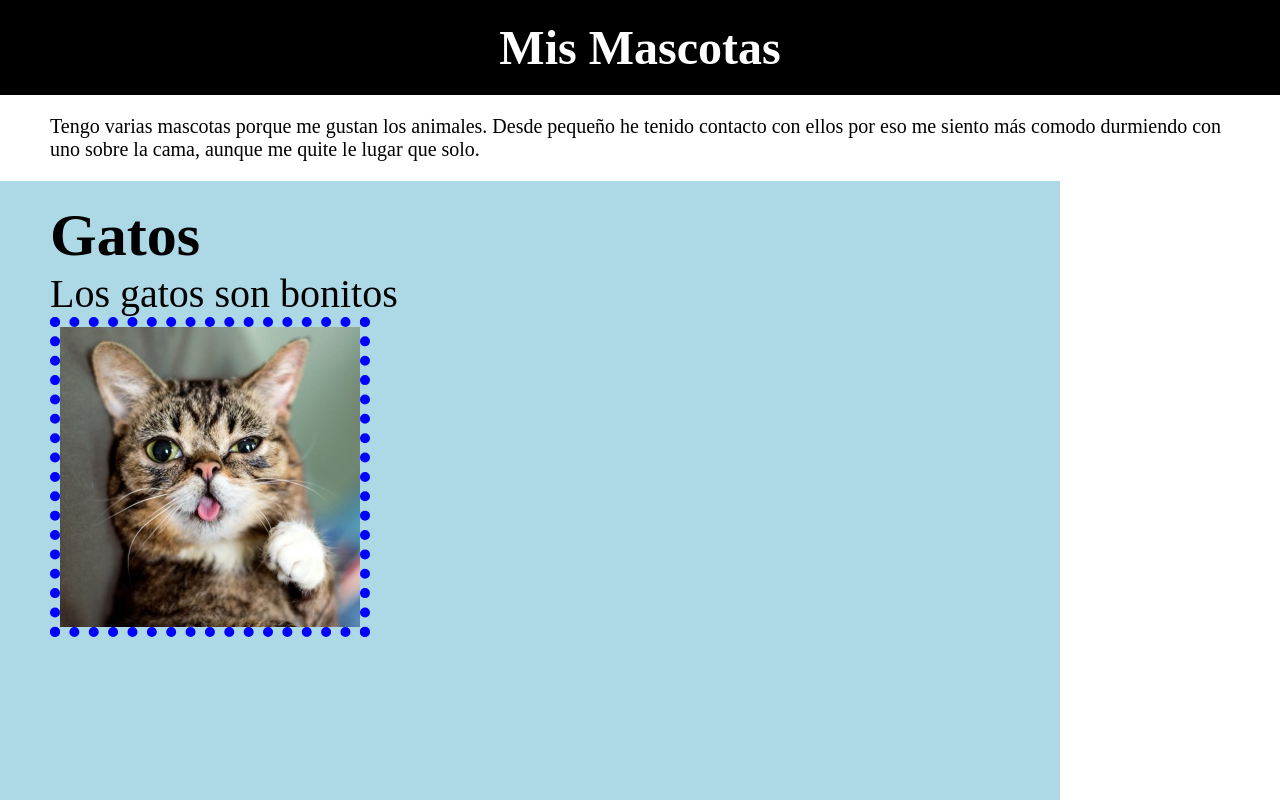
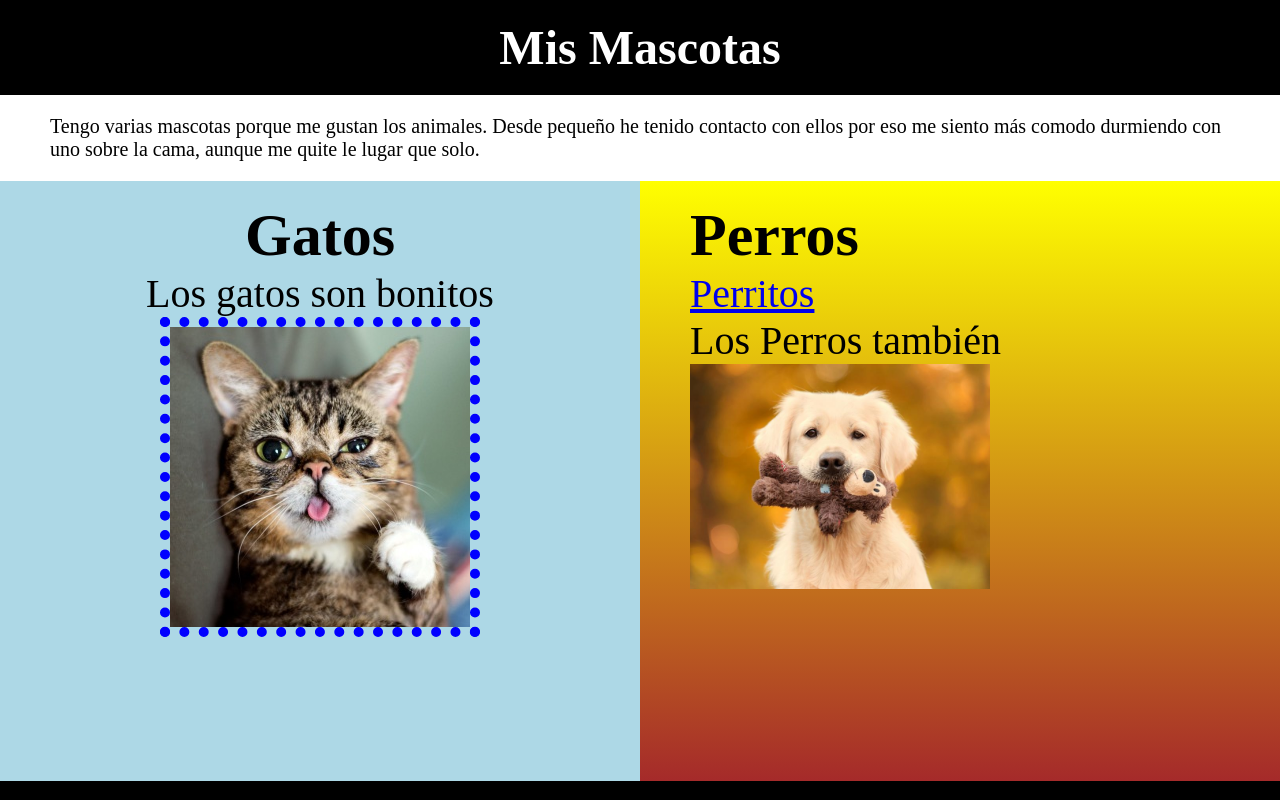
Before and after one commit to AnuarHarb/perros-y-gatos, a plain HTML site: page index.html in a window 1280 px wide. Shown: the top 800 px of the page. Drawn offline with Linux system fonts and the light colour scheme.

Commit message:
displays

```diff
--- a/index.html
+++ b/index.html
@@ -14,20 +14,19 @@
       <p>Tengo varias mascotas porque me gustan los animales. Desde pequeño he tenido contacto con ellos por eso me siento más comodo durmiendo con uno sobre la cama, aunque me quite le lugar que solo. </p>
     </section>
 
-    <section class="gatos">
+    <section class="gatos seccion-mascotas">
       <h2>Gatos</h2>
       <p>Los gatos son bonitos</p>
       <a href="gatos.html">
         <img id="foto-gato" class="imagenes-mascotas" src="img/gatito.jpg" alt="Gatito sacando la lengua">
       </a>
-    </section>
-
-    <section class="perros">
+    </section><section class="perros seccion-mascotas">
       <h2>Perros</h2>
       <a href="perritos.html" target="_blank">Perritos</a>
       <p>Los Perros también</p>
       <img class="imagenes-mascotas" src="img/perro.jpg" alt="Perro con un peluche">
     </section>
+
 
     <footer>
       <h2>¿Ya conocen centraal Academy?</h2>
--- a/styles.css
+++ b/styles.css
@@ -27,14 +27,26 @@ section {
   font-size: 20px;
 }
 
+.seccion-mascotas {
+  box-sizing: border-box;
+  display: inline-block;
+  border: 0;
+  width: 50%;
+  height: 75vh;
+  vertical-align: middle;
+}
+
 .gatos {
   background-color: lightblue;
-  height: 75vh;
-  width: 75vw;
+  text-align: center;
 }
 
 .perros {
   background-image: linear-gradient(yellow, brown);
+}
+
+.perros img {
+  width: 300px;
 }
 
 #foto-gato {
```
